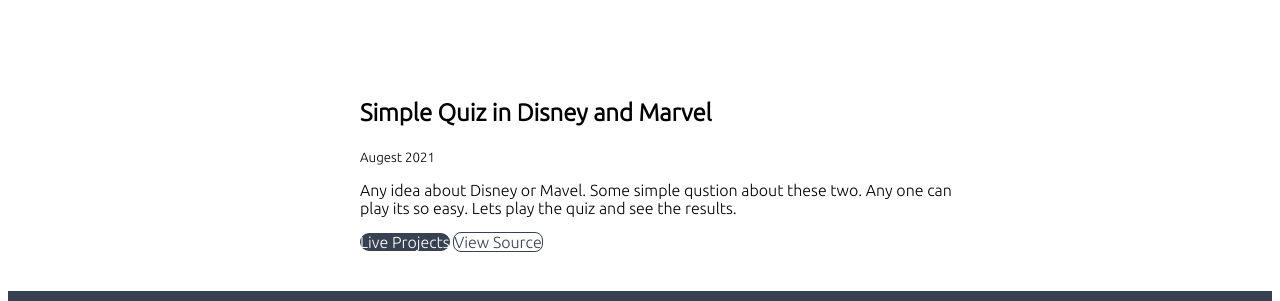
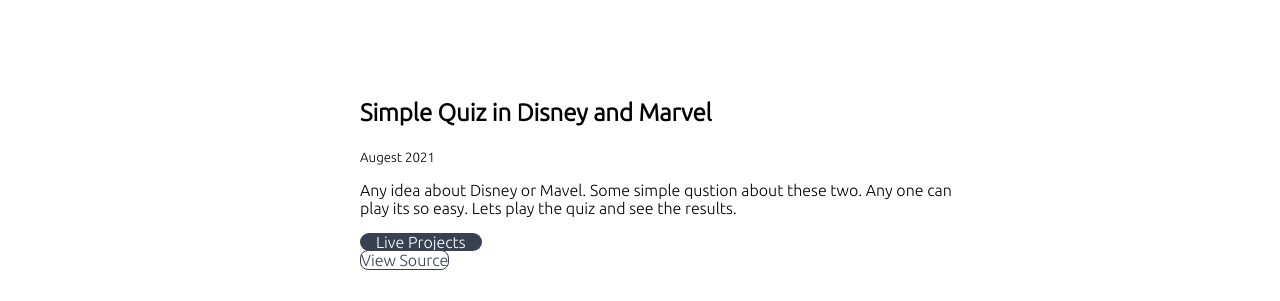
Before and after one commit to rohinipm/Rohini_SimpleWebpage, a plain HTML site: page projects.html in a window 1280 px wide. Shown: the part 213-514 px from the top of the page. Drawn offline with Linux system fonts and the light colour scheme.

Commit message:
docs:update in projects

```diff
--- a/projects.html
+++ b/projects.html
@@ -35,7 +35,7 @@
                 <h1>Simple Quiz in Disney and Marvel</h1>
                 <small>Augest 2021</small>
                 <p>Any idea about Disney or Mavel. Some simple qustion about these two. Any one can play its so easy. Lets play the quiz and see the results. </p>
-                <a class="link link-primary" href="https://replit.com/@pmRohini/simpleQyiz?embed=1&output=1">Live Projects</a>
+                <a class="link link-primary" href="https://replit.com/@pmRohini/simpleQyiz?embed=1&output=1">Live Projects</a><br>
                 <a class="link link-secondary" href="">View Source</a>
             </article>
         </li>
@@ -53,7 +53,7 @@
                     <a class="link" href="https://www.facebook.com/rohini.regma">Facebook</a>
                 </li>
                 <li class="list-item-inline">
-                    <a class="link" href="">Twitter</a>
+                    <a class="link" href="https://twitter.com/Rohini114">Twitter</a>
                 </li>
             </ul>
         </footer>
--- a/styles.css
+++ b/styles.css
@@ -27,7 +27,7 @@ font-family: 'Ubuntu', sans-serif;
 .link
 {
     text-decoration: none;
-    padding: 0.5rem,1rem;
+    padding: 1rem,1rem;
 }
 
 .link-primary
@@ -35,6 +35,8 @@ font-family: 'Ubuntu', sans-serif;
     background-color: var(--primary-color);
     border-radius: 1rem;
     color: white;
+    padding-left: 1rem;
+    padding-right: 1rem;
 }
 
 .link-secondary
```
Also changed, not shown: index.html (+2 -2 lines).
